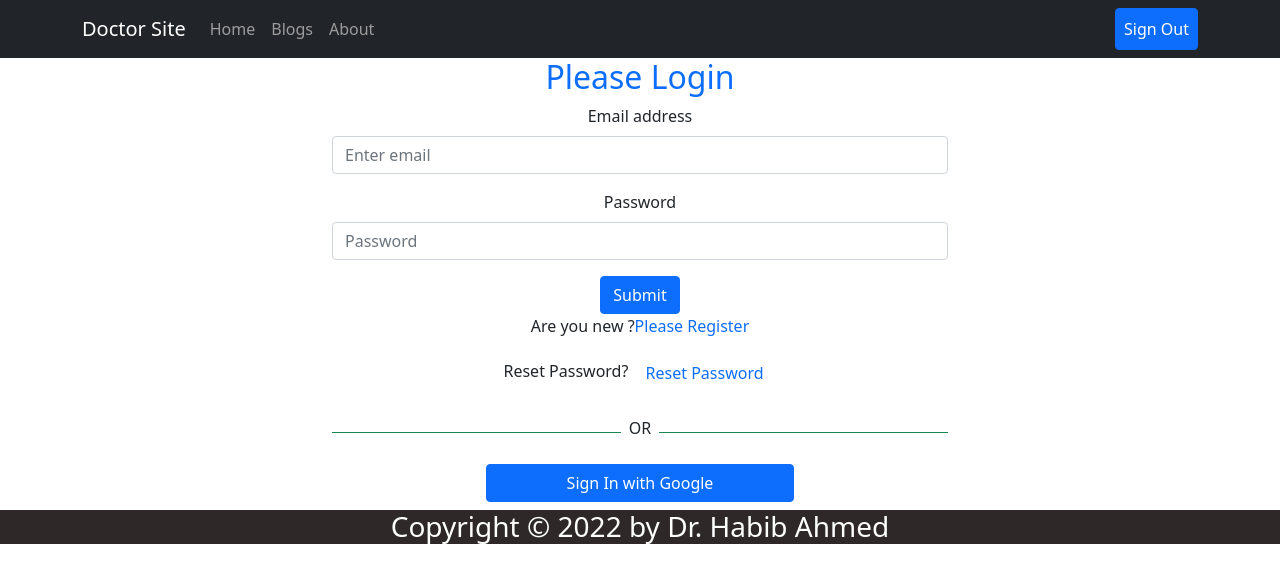
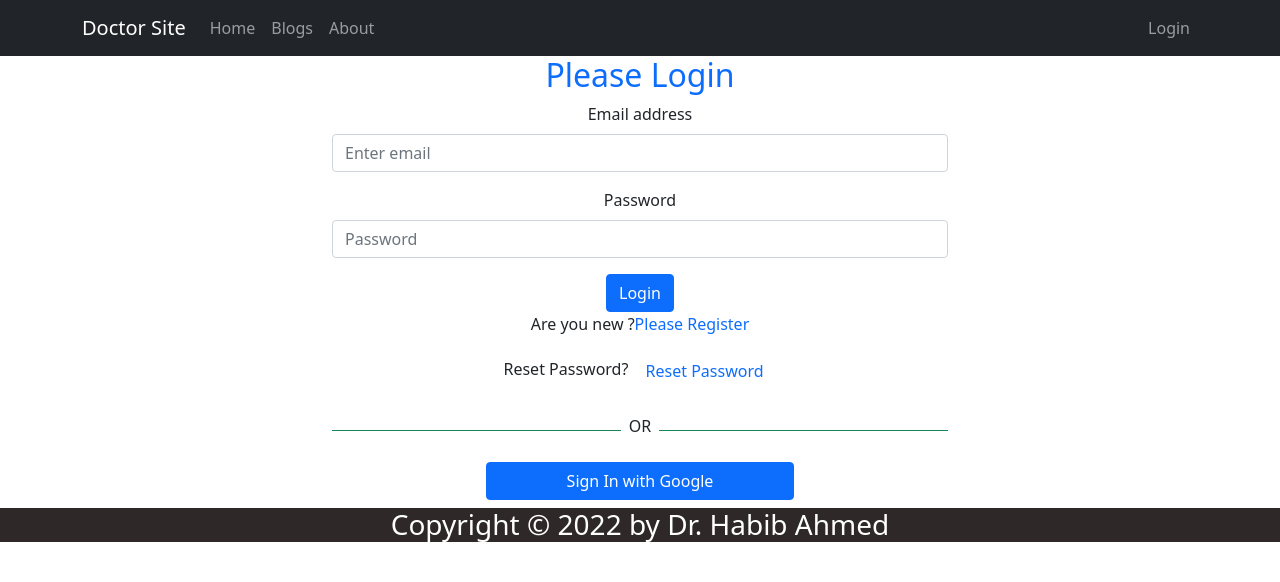
Before and after one commit to mirzasabbirgithub/service-provider-website, a React (Create React App) app: page /login in a window 1280 px wide. Shown: the top 582 px of the page. Built offline with nearby package versions, Linux system fonts and the light colour scheme; no server answers.

Commit message:
login log out issue fixed

```diff
--- a/src/Pages/Login/Login.js
+++ b/src/Pages/Login/Login.js
@@ -71,7 +71,7 @@ const Login = () => {
                                                   <Form.Control ref={passwordRef} type="password" placeholder="Password" required />
                                         </Form.Group>
                                         <Button variant="primary" type="submit">
-                                                  Submit
+                                                  Login
                                         </Button>
                               </Form>
                               {getError}
--- a/src/Pages/SharedPages/Header/Header.js
+++ b/src/Pages/SharedPages/Header/Header.js
@@ -7,11 +7,9 @@ import auth from '../../../firebase.init';
 
 
 const Header = () => {
-          const user = useAuthState(auth);
-          console.log(user);
+          const [user] = useAuthState(auth);
           const handleSignOut = () => {
                     signOut(auth);
-                    console.log(handleSignOut);
           }
 
           return (
@@ -27,12 +25,18 @@ const Header = () => {
                                                                       <Nav.Link as={Link} to="about">About</Nav.Link>
                                                             </Nav>
                                                             <Nav>
-                                                                      {
-                                                                                user ?
-                                                                                          <Nav.Link className='btn btn-primary text-white' onClick={handleSignOut} >Sign Out</Nav.Link>
-                                                                                          :
-                                                                                          <Nav.Link as={Link} to="login">Login</Nav.Link>
-                                                                      }
+
+                                                                      <Nav>
+                                                                                {
+                                                                                          user ?
+                                                                                                    <Nav.Link className='btn btn-primary text-white' onClick={handleSignOut} >Log Out</Nav.Link>
+                                                                                                    :
+                                                                                                    <Nav.Link as={Link} to="login">Login</Nav.Link>
+
+                                                                                }
+
+                                                                      </Nav>
+
                                                             </Nav>
 
 
```
